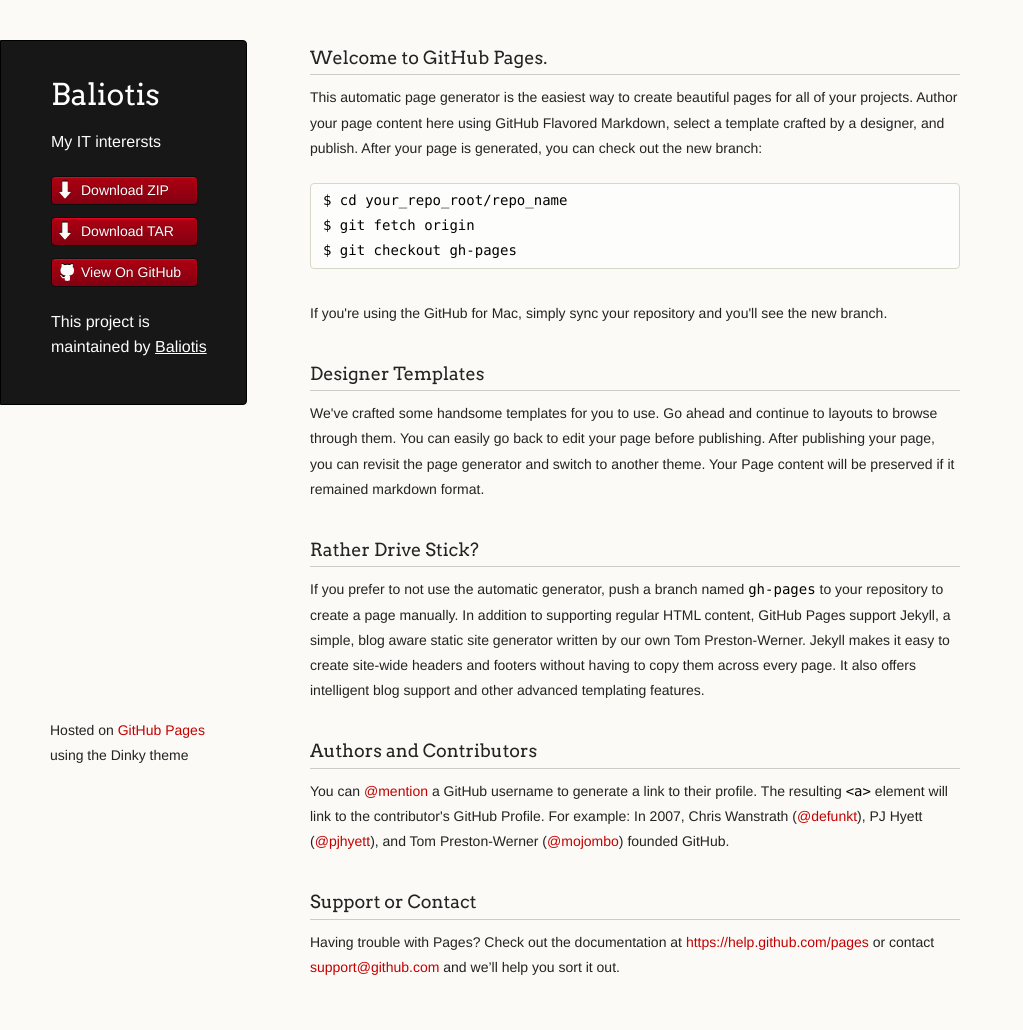
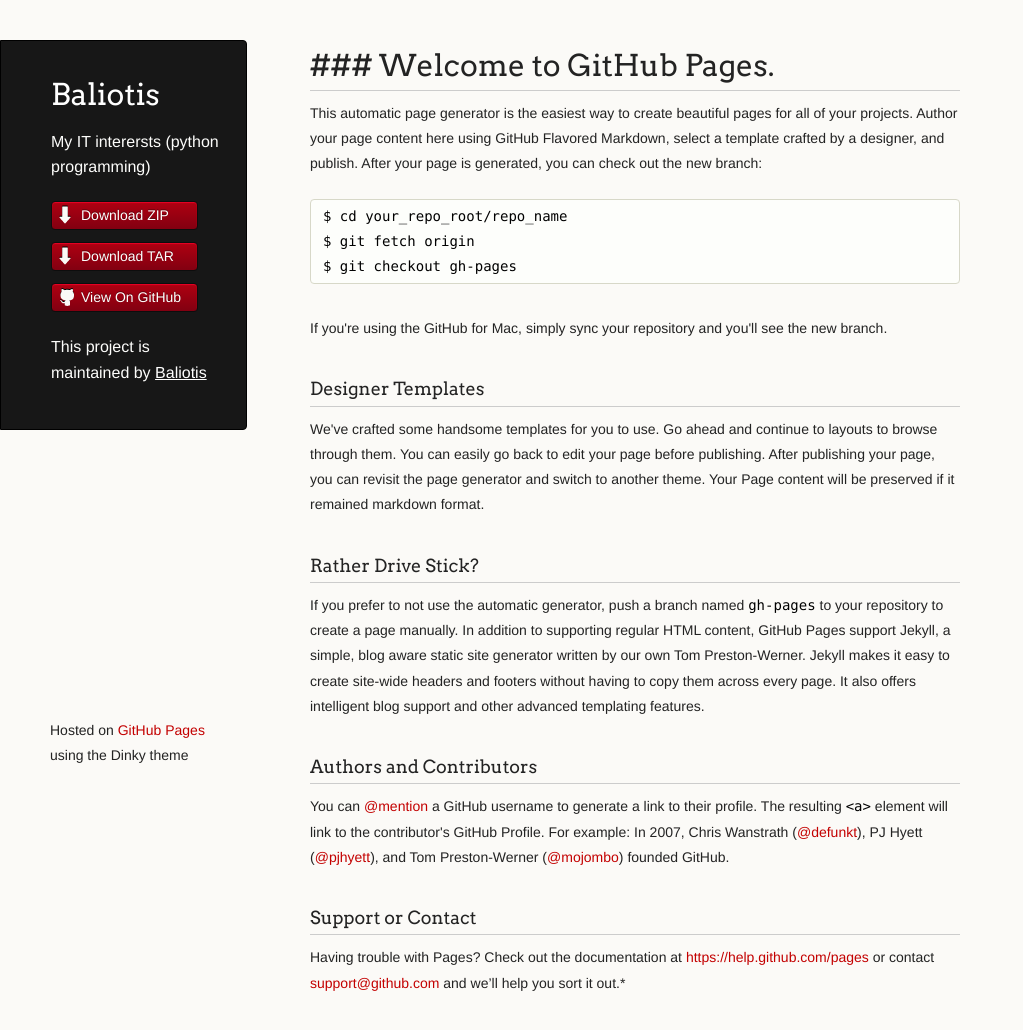
Before and after one commit to Baliotis/Baliotis, a plain HTML site: page index.html in a window 1280 px wide. Shown: the whole page, without its empty margins (0-1023 px from the left). Drawn offline with Linux system fonts and the light colour scheme.

```diff
--- a/index.html
+++ b/index.html
@@ -17,7 +17,7 @@
     <div class="wrapper">
       <header>
         <h1 class="header">Baliotis</h1>
-        <p class="header">My IT interersts</p>
+        <p class="header">My IT interersts (python programming)</p>
 
         <ul>
           <li class="download"><a class="buttons" href="https://github.com/Baliotis/Baliotis/zipball/master">Download ZIP</a></li>
@@ -30,8 +30,8 @@
 
       </header>
       <section>
-        <h3>
-<a id="welcome-to-github-pages" class="anchor" href="#welcome-to-github-pages" aria-hidden="true"><span class="octicon octicon-link"></span></a>Welcome to GitHub Pages.</h3>
+        <h1>
+<a id="-welcome-to-github-pages" class="anchor" href="#-welcome-to-github-pages" aria-hidden="true"><span class="octicon octicon-link"></span></a>### Welcome to GitHub Pages.</h1>
 
 <p>This automatic page generator is the easiest way to create beautiful pages for all of your projects. Author your page content here using GitHub Flavored Markdown, select a template crafted by a designer, and publish. After your page is generated, you can check out the new branch:</p>
 
@@ -60,7 +60,7 @@ $ git checkout gh-pages
 <h3>
 <a id="support-or-contact" class="anchor" href="#support-or-contact" aria-hidden="true"><span class="octicon octicon-link"></span></a>Support or Contact</h3>
 
-<p>Having trouble with Pages? Check out the documentation at <a href="https://help.github.com/pages">https://help.github.com/pages</a> or contact <a href="mailto:support@github.com">support@github.com</a> and we’ll help you sort it out.</p>
+<p>Having trouble with Pages? Check out the documentation at <a href="https://help.github.com/pages">https://help.github.com/pages</a> or contact <a href="mailto:support@github.com">support@github.com</a> and we’ll help you sort it out.* </p>
       </section>
       <footer>
         <p><small>Hosted on <a href="https://pages.github.com">GitHub Pages</a> using the Dinky theme</small></p>
```
Also changed, not shown: params.json (+1 -1 lines).
